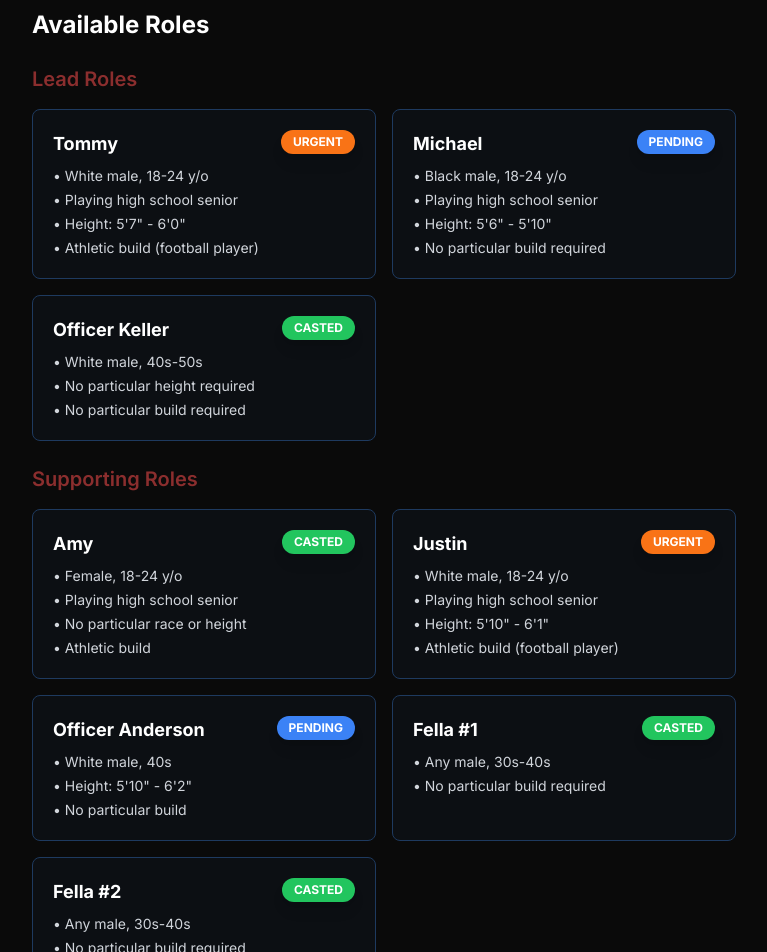
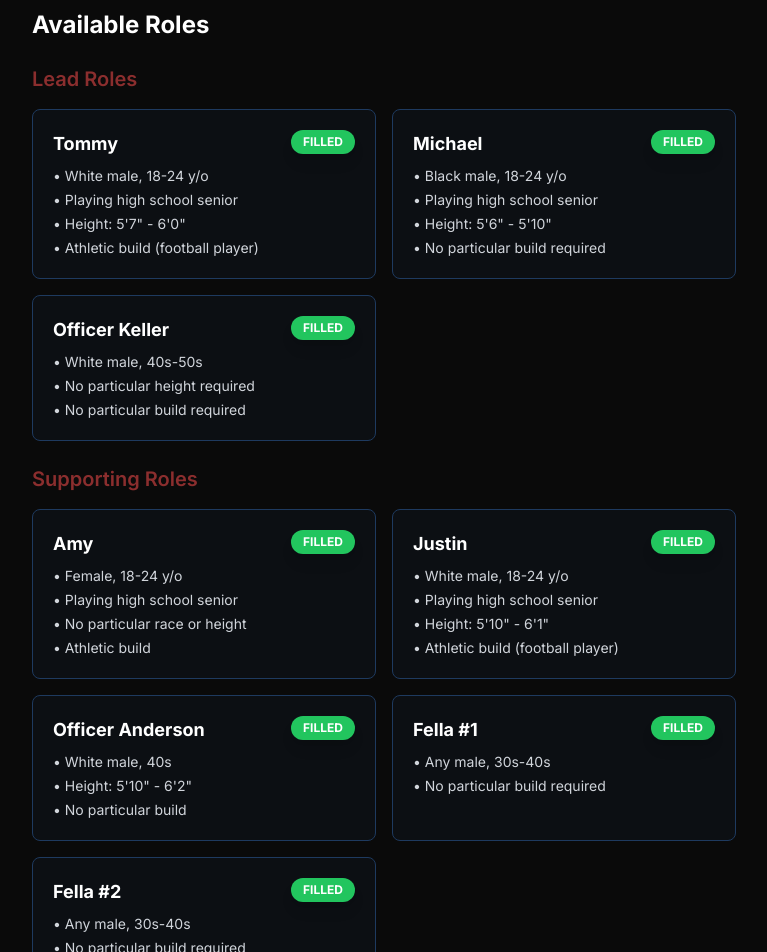
Before and after one commit to BenjaminBruton/ghostnotes, a Next.js app: page /casting in a window 1280 px wide. Shown: the part 580-1532 px from the top of the page, without its empty margins (256-1023 px from the left). Built offline with nearby package versions, Linux system fonts and the light colour scheme.

Commit message:
Update status labels from 'CASTED' to 'FILLED'

```diff
--- a/app/casting/page.tsx
+++ b/app/casting/page.tsx
@@ -114,8 +114,8 @@ export default function Casting() {
             <div className="bg-primary-blue bg-opacity-10 p-5 rounded-lg border border-primary-blue relative">
               <div className="flex items-start justify-between mb-2">
                 <h4 className="text-lg font-bold text-white">Tommy</h4>
-                <span className="px-3 py-1 text-xs font-bold rounded-full bg-orange-500 text-white shadow-lg">
-                  URGENT
+                <span className="px-3 py-1 text-xs font-bold rounded-full bg-green-500 text-white shadow-lg">
+                  FILLED
                 </span>
               </div>
               <div className="space-y-1 text-gray-300 text-sm">
@@ -130,8 +130,8 @@ export default function Casting() {
             <div className="bg-primary-blue bg-opacity-10 p-5 rounded-lg border border-primary-blue">
               <div className="flex items-start justify-between mb-2">
                 <h4 className="text-lg font-bold text-white">Michael</h4>
-                <span className="px-3 py-1 text-xs font-bold rounded-full bg-blue-500 text-white shadow-lg">
-                  PENDING
+                <span className="px-3 py-1 text-xs font-bold rounded-full bg-green-500 text-white shadow-lg">
+                  FILLED
                 </span>
               </div>
               <div className="space-y-1 text-gray-300 text-sm">
@@ -147,7 +147,7 @@ export default function Casting() {
               <div className="flex items-start justify-between mb-2">
                 <h4 className="text-lg font-bold text-white">Officer Keller</h4>
                 <span className="px-3 py-1 text-xs font-bold rounded-full bg-green-500 text-white shadow-lg">
-                  CASTED
+                  FILLED
                 </span>
               </div>
               <div className="space-y-1 text-gray-300 text-sm">
@@ -168,7 +168,7 @@ export default function Casting() {
               <div className="flex items-start justify-between mb-2">
                 <h4 className="text-lg font-bold text-white">Amy</h4>
                 <span className="px-3 py-1 text-xs font-bold rounded-full bg-green-500 text-white shadow-lg">
-                  CASTED
+                  FILLED
                 </span>
               </div>
               <div className="space-y-1 text-gray-300 text-sm">
@@ -183,8 +183,8 @@ export default function Casting() {
             <div className="bg-primary-blue bg-opacity-10 p-5 rounded-lg border border-primary-blue relative">
               <div className="flex items-start justify-between mb-2">
                 <h4 className="text-lg font-bold text-white">Justin</h4>
-                <span className="px-3 py-1 text-xs font-bold rounded-full bg-orange-500 text-white shadow-lg">
-                  URGENT
+                <span className="px-3 py-1 text-xs font-bold rounded-full bg-green-500 text-white shadow-lg">
+                  FILLED
                 </span>
               </div>
               <div className="space-y-1 text-gray-300 text-sm">
@@ -199,8 +199,8 @@ export default function Casting() {
             <div className="bg-primary-blue bg-opacity-10 p-5 rounded-lg border border-primary-blue relative">
               <div className="flex items-start justify-between mb-2">
                 <h4 className="text-lg font-bold text-white">Officer Anderson</h4>
-                <span className="px-3 py-1 text-xs font-bold rounded-full bg-blue-500 text-white shadow-lg">
-                  PENDING
+                <span className="px-3 py-1 text-xs font-bold rounded-full bg-green-500 text-white shadow-lg">
+                  FILLED
                 </span>
               </div>
               <div className="space-y-1 text-gray-300 text-sm">
@@ -215,7 +215,7 @@ export default function Casting() {
               <div className="flex items-start justify-between mb-2">
                 <h4 className="text-lg font-bold text-white">Fella #1</h4>
                 <span className="px-3 py-1 text-xs font-bold rounded-full bg-green-500 text-white shadow-lg">
-                  CASTED
+                  FILLED
                 </span>
               </div>
               <div className="space-y-1 text-gray-300 text-sm">
@@ -229,7 +229,7 @@ export default function Casting() {
               <div className="flex items-start justify-between mb-2">
                 <h4 className="text-lg font-bold text-white">Fella #2</h4>
                 <span className="px-3 py-1 text-xs font-bold rounded-full bg-green-500 text-white shadow-lg">
-                  CASTED
+                  FILLED
                 </span>
               </div>
               <div className="space-y-1 text-gray-300 text-sm">
@@ -244,7 +244,7 @@ export default function Casting() {
         <div className="bg-primary-red bg-opacity-10 p-5 rounded-lg border border-primary-red">
           <h3 className="text-xl font-semibold text-white mb-2">Extras</h3>
           <p className="text-gray-300">
-            We're also looking for extras for various background scenes. All ages, genders, and ethnicities welcome.
+            We are still looking for a few extras between the ages of 18-25 for one scene that will be shot the night of Saturday 11/21/26.
           </p>
         </div>
       </div>
```
